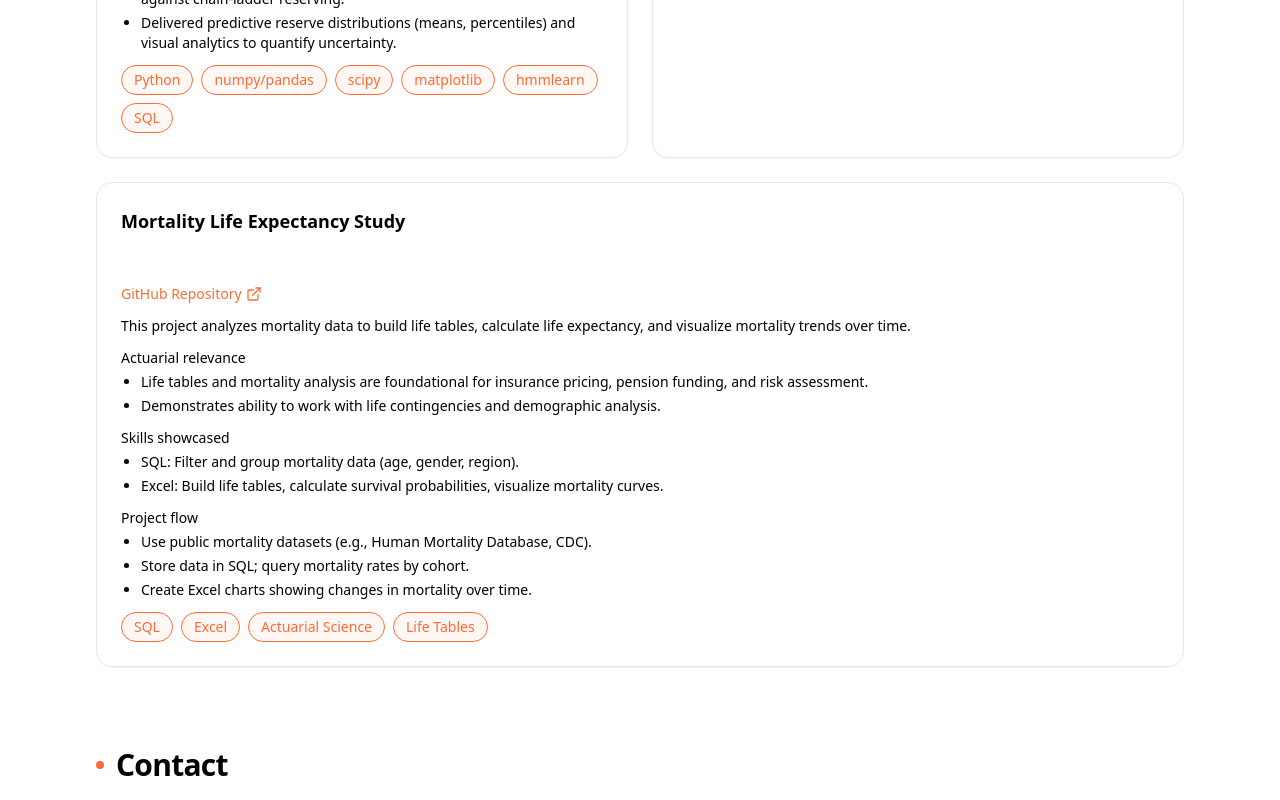
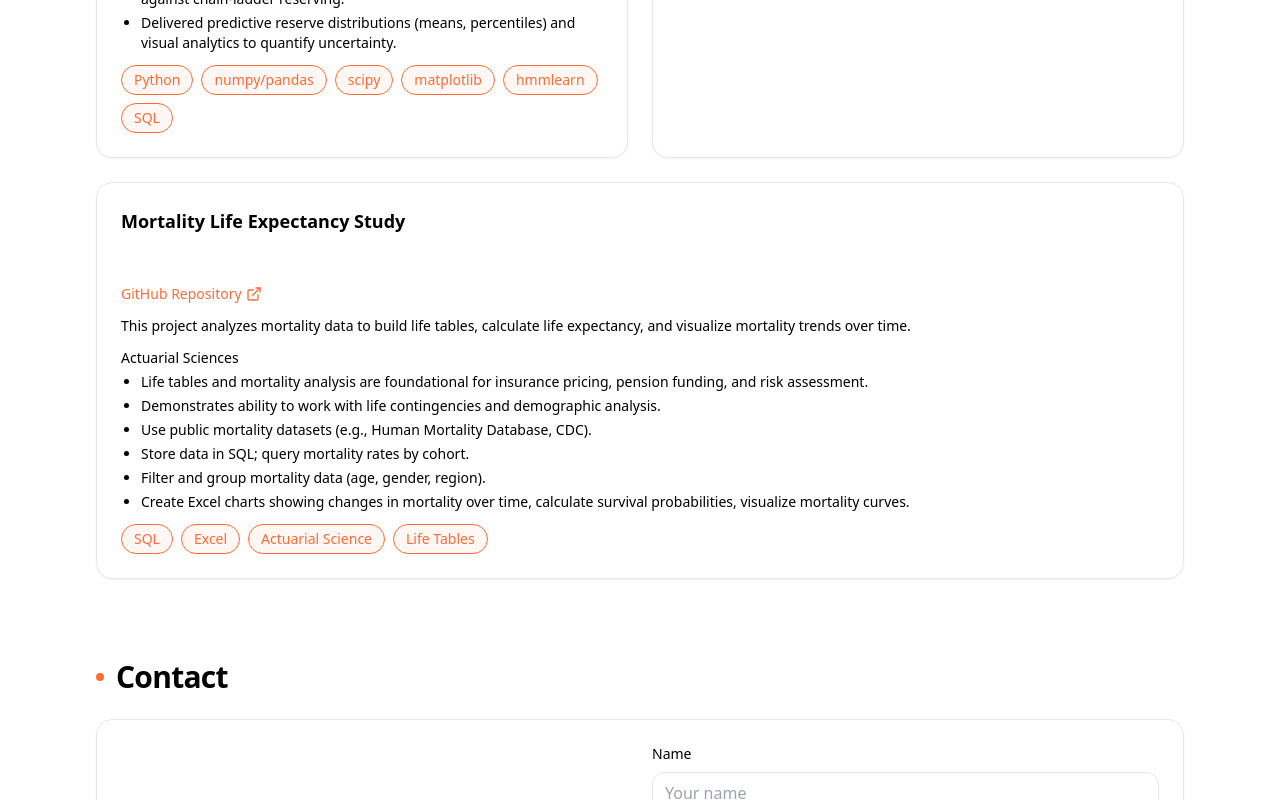
Before and after one commit to MalcolmJAPark/resume-site, a React (Vite) app: page / in a window 1280 px wide. Shown: the part 3176-3976 px from the top of the page. Built offline with nearby package versions, Linux system fonts and the light colour scheme.

Commit message:
Update App.jsx

```diff
--- a/src/App.jsx
+++ b/src/App.jsx
@@ -125,6 +125,7 @@ const Skills = () => (
             <li>SQL (PostgreSQL, SQLite)</li>
             <li>C++ (working knowledge)</li>
             <li>Web: React, Tailwind, basic backend</li>
+            <li>Microsoft Excel</li>
           </ul>
         </CardContent>
       </Card>
@@ -247,25 +248,14 @@ const Projects = () => (
           <p><Anchor href="https://github.com/MalcolmJAPark/Mortality-Life-Expectancy-Study">GitHub Repository</Anchor></p>
           <p>This project analyzes mortality data to build life tables, calculate life expectancy, and visualize mortality trends over time.</p>
           <div>
-            <div className="font-medium mb-1">Actuarial relevance</div>
+            <div className="font-medium mb-1">Actuarial Sciences</div>
             <ul className="list-disc pl-5 space-y-1">
               <li>Life tables and mortality analysis are foundational for insurance pricing, pension funding, and risk assessment.</li>
               <li>Demonstrates ability to work with life contingencies and demographic analysis.</li>
-            </ul>
-          </div>
-          <div>
-            <div className="font-medium mb-1">Skills showcased</div>
-            <ul className="list-disc pl-5 space-y-1">
-              <li><span className="font-medium">SQL:</span> Filter and group mortality data (age, gender, region).</li>
-              <li><span className="font-medium">Excel:</span> Build life tables, calculate survival probabilities, visualize mortality curves.</li>
-            </ul>
-          </div>
-          <div>
-            <div className="font-medium mb-1">Project flow</div>
-            <ul className="list-disc pl-5 space-y-1">
               <li>Use public mortality datasets (e.g., Human Mortality Database, CDC).</li>
               <li>Store data in SQL; query mortality rates by cohort.</li>
-              <li>Create Excel charts showing changes in mortality over time.</li>
+              <li>Filter and group mortality data (age, gender, region).</li>
+              <li>Create Excel charts showing changes in mortality over time, calculate survival probabilities, visualize mortality curves.</li>
             </ul>
           </div>
           <div className="flex flex-wrap gap-2 mt-2">
```
